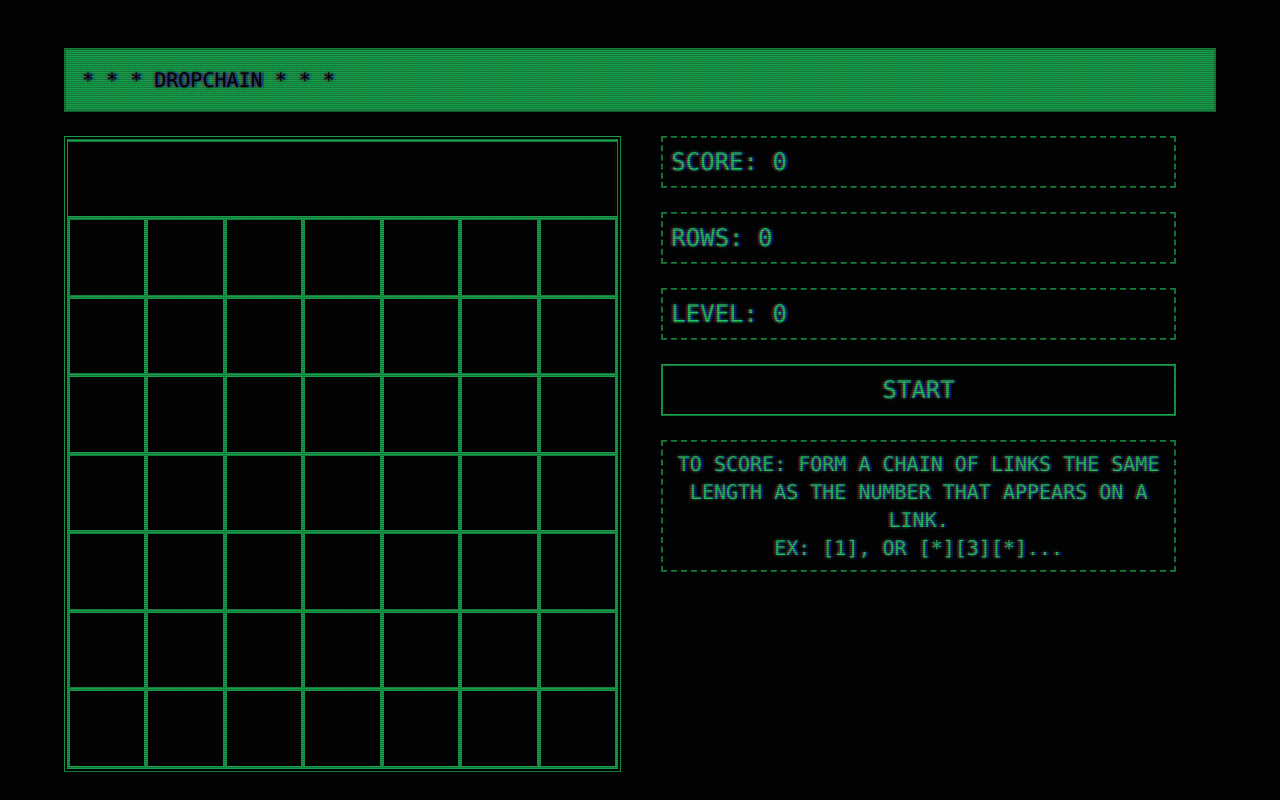
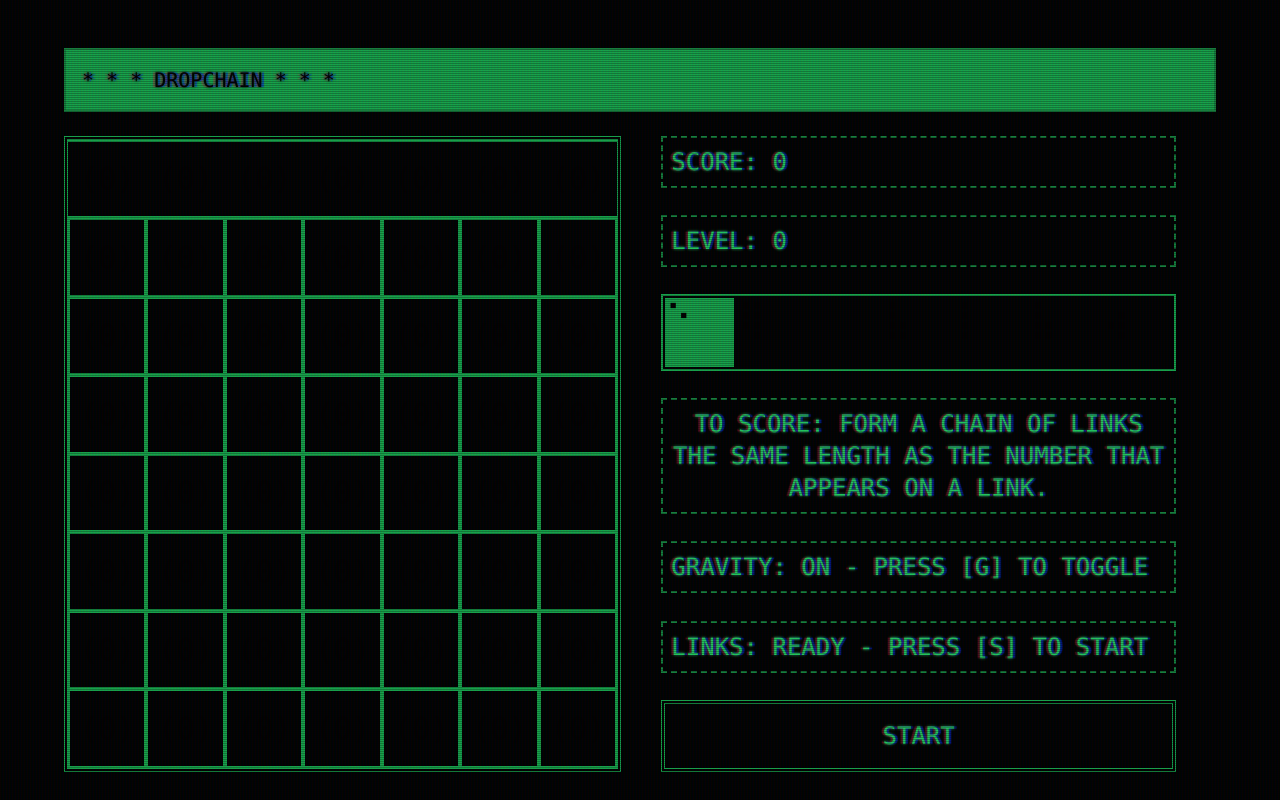
Before and after one commit to KimboTodd/kimblog, a Next.js app: page /dropchain-react in a window 1280 px wide. Built offline with nearby package versions, Linux system fonts and the light colour scheme.

Commit message:
styles, flashing score change, sounds, row counter graphic

```diff
--- a/components/dropchain/board.tsx
+++ b/components/dropchain/board.tsx
@@ -5,7 +5,7 @@ import { Grid } from '../../lib/dropchain/types';
 const Board = ({ grid }: { grid: Grid }) => {
   return (
     <div
-      className={`mb-8 grid w-full grid-cols-7 border-4 border-b-4 border-double border-green-600`}
+      className={`grid w-full grid-cols-7 border-4 border-b-4 border-double border-green-600`}
     >
       {grid.map((row, i) =>
         row.map((cell, x) => {
--- a/components/dropchain/cell.tsx
+++ b/components/dropchain/cell.tsx
@@ -21,6 +21,7 @@ const Cell = ({ fill, cell, stagingRow }) => {
     'text-purple-600',
     'text-orange-600',
     'text-teal-600',
+    'text-pink-600',
     'animate-ping',
   ];
 
@@ -62,7 +63,7 @@ const Cell = ({ fill, cell, stagingRow }) => {
     <div
       className={`aspect-square font-mono ${cellState.color} border-top-2 flex items-center justify-center border-b-2 border-t-2 border-green-600 text-3xl`}
     >
-      {cellState.content}
+      ({cellState.content})
     </div>
   ) : (
     <div
--- a/components/dropchain/display.tsx
+++ b/components/dropchain/display.tsx
@@ -1,13 +1,27 @@
-import React, { memo } from 'react';
+import React, { memo, useEffect, useState } from 'react';
 
-const Display = ({ text }) => (
-  <div
-    className={
-      'mb-6 box-border flex w-full animate-crtBlurText border-2 border-dashed border-green-700 p-2 text-center font-mono text-2xl text-green-500'
-    }
-  >
-    {text}
-  </div>
-);
+const Display = ({ text, flash }) => {
+  const [flashing, setFlashing] = useState(false);
+
+  useEffect(() => {
+    if (!flash) return;
+
+    setFlashing(true);
+    const timeout = setTimeout(() => {
+      setFlashing(false);
+    }, 200);
+    return () => clearTimeout(timeout);
+  }, [text, flash]);
+
+  return (
+    <div
+      className={`box-border flex w-full animate-crtBlurText ${
+        flashing ? 'animate-flashWhite' : ''
+      } border-2 border-dashed border-green-700 p-2 text-center font-mono text-2xl text-green-500`}
+    >
+      {text}
+    </div>
+  );
+};
 
 export default memo(Display);
--- a/components/dropchain/dropchain.tsx
+++ b/components/dropchain/dropchain.tsx
@@ -1,4 +1,4 @@
-import React, { useEffect, useState } from 'react';
+import React, { useCallback, useEffect, useState } from 'react';
 import Display from './display';
 import StartButton from './startButton';
 import { usePlayer } from '../../lib/dropchain/usePlayer';
@@ -6,24 +6,51 @@ import { useBoard } from '../../lib/dropchain/useBoard';
 import { createGrid } from '../../lib/dropchain/grid';
 import { useInterval } from '../../lib/dropchain/useInterval';
 import { checkCollision } from '../../lib/dropchain/checkCollision';
-import { useScore } from '../../lib/dropchain/useScore';
 import Board from './board';
 import InverseDisplay from './inverseDisplay';
+import RowCounter from './rowCounter';
 
 const DropChain = () => {
   const [player, updatePlayerPos, resetPlayer] = usePlayer();
   const [gravity, setGravity] = useState(true);
   const [grid, setGrid, chainsScored] = useBoard(player, resetPlayer, gravity);
-  const [score, rows, level, resetScore] = useScore(chainsScored);
   const [dropTime, setDropTime] = useState<number>(null);
   const [gameOver, setGameOver] = useState(null);
   const [titleText, setTitleText] = useState('*  * * DROPCHAIN * * *');
   const [scoreSound, setScoreSound] = useState(null);
 
+  const [score, setScore] = useState<number>(0);
+  const [links, setLinks] = useState<number>(0);
+  const [level, setLevel] = useState<number>(0);
+
+  const resetScore = useCallback(() => {
+    setScore(0);
+    setLinks(0);
+    setLevel(1);
+  }, []);
+
+  useEffect(() => {
+    setLinks(prev => prev + 1);
+  }, [player.content]);
+
+  useEffect(() => {
+    if (chainsScored > 0) {
+      if (links >= level * 7) {
+        setLevel(prev => prev + 1);
+      }
+
+      const linePoints: number[] = [
+        10, 20, 30, 50, 80, 130, 210, 340, 550, 890,
+      ];
+      setScore(prev => prev + linePoints[chainsScored - 1] * level);
+    }
+  }, [chainsScored, level, links]);
+
   useEffect(() => {
     if (gameOver) {
       setDropTime(null);
-      setTitleText('   GAME OVER * * *');
+      setTitleText('* * * * * * GAME OVER');
+      new Audio('/assets/blog/dropchain/score-waw.wav').play();
     } else if (level > 0) {
       setDropTime(floatSpeed(level));
     }
@@ -58,6 +85,7 @@ const DropChain = () => {
     resetPlayer();
     setGameOver(false);
     resetScore();
+    setTitleText('* * * DROPCHAIN * * *');
   };
 
   const move = ({ keyCode }) => {
@@ -125,35 +153,33 @@ const DropChain = () => {
       <div className="mx-auto max-w-6xl">
         <InverseDisplay text={titleText} gameOver={gameOver} />
 
-        <div className="mx-auto flex items-start">
+        <div className="mx-auto flex justify-between">
           <Board grid={grid} />
-          <aside className="w-full px-10">
-            <Display text={`SCORE: ${score}`} />
-            <Display text={`ROWS: ${rows}`} />
-            <Display text={`LEVEL: ${level}`} />
+          <aside className="flex w-full flex-col justify-between  px-10">
+            <Display text={`SCORE: ${score}`} flash={true} />
+            <Display text={`LEVEL: ${level}`} flash={true} />
+            <RowCounter links={links} />
+
+            <Display
+              flash={false}
+              text={`TO SCORE: FORM A CHAIN OF LINKS THE SAME LENGTH AS THE NUMBER THAT APPEARS ON A LINK.`}
+            />
+
+            <Display
+              flash={false}
+              text={`GRAVITY: ${gravity ? 'ON' : 'OFF'} - PRESS [G] TO TOGGLE`}
+            />
+
+            <Display
+              flash={false}
+              text={`LINKS: ${
+                dropTime ? `SENDING ${links}` : 'READY - PRESS [S] TO START'
+              }`}
+            />
+
             <StartButton callback={startGame} />
-            <div
-              className="mb-6 box-border flex w-full animate-crtBlurText border-2 border-dashed
-    border-green-700 p-2 text-center font-mono text-xl text-green-500"
-            >
-              TO SCORE: FORM A CHAIN OF LINKS THE SAME LENGTH AS THE NUMBER THAT
-              APPEARS ON A LINK.
-              <br />
-              EX: [1], OR [*][3][*]...
-              <br />
-            </div>
           </aside>
         </div>
-
-        <Display
-          text={`GRAVITY: ${gravity ? 'ON' : 'OFF'} - PRESS [G] TO TOGGLE`}
-        />
-
-        <Display
-          text={`CHAINS: ${
-            dropTime ? 'DROPPING' : 'READY - PRESS [S] TO START'
-          }`}
-        />
       </div>
     </div>
   );
--- a/components/dropchain/inverseDisplay.tsx
+++ b/components/dropchain/inverseDisplay.tsx
@@ -1,23 +1,6 @@
 import React, { memo, useEffect, useState } from 'react';
 
 const InverseDisplay = ({ gameOver, text }) => {
-  const [content, setContent] = useState('');
-
-  useEffect(() => {
-    let i = 0;
-    const intervalId = setInterval(() => {
-      const textCopy = text.toUpperCase();
-      if (i < textCopy.length) {
-        setContent(prevContent => prevContent + textCopy.charAt(i));
-        i++;
-      } else {
-        clearInterval(intervalId);
-      }
-    }, 100);
-
-    return () => clearInterval(intervalId);
-  }, [text]);
-
   return (
     <div
       className={`mb-6 box-border flex w-full border-2 border-solid border-green-700 bg-green-600 p-4 text-center font-mono
@@ -25,7 +8,7 @@ const InverseDisplay = ({ gameOver, text }) => {
       gameOver ? 'text-slate-800' : 'text-slate-950'
     } animate-crtBlurText text-xl`}
     >
-      {content}
+      {text}
     </div>
   );
 };
--- /dev/null
+++ b/components/dropchain/rowCounter.tsx
@@ -0,0 +1,25 @@
+import React, { memo } from 'react';
+
+const RowCounter = ({ links }) => {
+  const chars = ['⠑', '⢿', '⠀', '⣧', '⡇', '⣧', '⢴'];
+  return (
+    <div
+      className={`grid w-full grid-cols-7 border-2 border-solid border-green-600 `}
+    >
+      {Array.from(Array(7).keys()).map((_, i) => {
+        return (
+          <div
+            key={i}
+            className={`aspect-square text-4xl ${
+              i < links % 7 ? 'bg-green-600' : 'bg-slate-950'
+            } border-2 border-slate-950`}
+          >
+            {chars[i]}
+          </div>
+        );
+      })}
+    </div>
+  );
+};
+
+export default memo(RowCounter);
--- a/components/dropchain/startButton.tsx
+++ b/components/dropchain/startButton.tsx
@@ -2,7 +2,7 @@ import React, { memo } from 'react';
 
 const StartButton = ({ callback }) => (
   <button
-    className="mb-6 box-border w-full animate-crtBlurText cursor-pointer border-2 border-green-600 p-2 font-mono text-2xl text-green-500"
+    className="box-border w-full animate-crtBlurText cursor-pointer border-4 border-double border-green-600 p-4 font-mono text-2xl text-green-500"
     onClick={callback}
   >
     START
--- a/lib/dropchain/useBoard.ts
+++ b/lib/dropchain/useBoard.ts
@@ -6,7 +6,7 @@ import React from 'react';
 export const useBoard = (
   player: Player,
   resetPlayer: () => void,
-  gravity
+  gravity: boolean
 ): [Grid, React.Dispatch<React.SetStateAction<Grid>>, number] => {
   const initialGrid: Grid = createGrid();
   const [grid, setGrid] = useState<Grid>(initialGrid);
```
